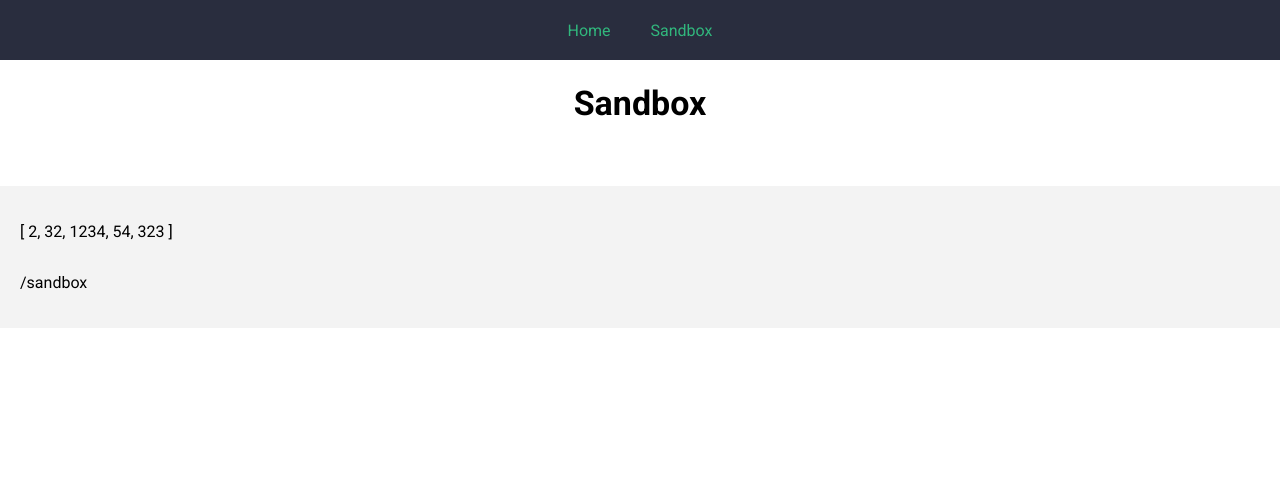
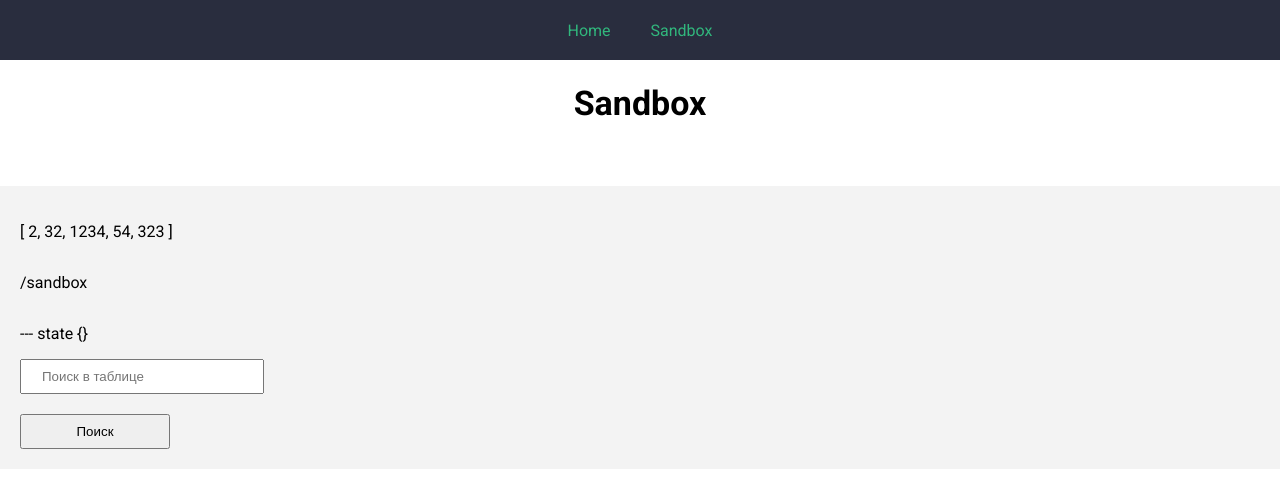
Before and after one commit to MikeIv/vue3-vite-ts, a Vue app: page /sandbox in a window 1280 px wide. Shown: the top 488 px of the page. Built offline with nearby package versions, Linux system fonts and the light colour scheme.

Commit message:
настÑНастройка метода фильтра

```diff
--- a/src/components/Sandbox/Sandbox.vue
+++ b/src/components/Sandbox/Sandbox.vue
@@ -1,27 +1,49 @@
 <template>
   <div class='sandbox base-wrapper'>
-    <h1 class="sandbox__h1 a-font__h1">Sandbox</h1>
-    <section class="sandbox__section">
-<p>{{ dataTest }}</p>
-<p>{{ test }}</p>
+    <h1 class='sandbox__h1 a-font__h1'>Sandbox</h1>
+    <section class='sandbox__section'>
+      <p>{{ dataTest }}</p>
+      <p>{{ test }}</p>
+      <p>{{ searchInputValue }} --- state {{ filterState }}</p>
+      <input
+        class='sandbox__search'
+        placeholder='Поиск в таблице'
+        title='Нажмите Enter для поиска'
+        v-model='searchInputValue'
+      >
+      <button class='sandbox__search-btn' @click='search'>Поиск</button>
     </section>
   </div>
 </template>
 
-<script lang="ts" setup>
-import { useTestFunc } from "composables/useTestFunc.ts";
-import { useFilterRouter } from "composables/useFilterRouter.ts";
+<script lang='ts' setup>
+import { ref } from 'vue'
+import { useTestFunc } from 'composables/useTestFunc.ts'
+import { useFilterRouter } from 'composables/useFilterRouter.ts'
+import { useFilterState } from '@/composables/filter/useFilterState'
+import type { FilterQuery } from '@/types/filterType.ts'
 
-const { numArr } = useTestFunc();
-const dataTest = numArr.value;
+const { numArr } = useTestFunc()
+const dataTest = numArr.value
 console.log('dataTest: ', dataTest)
 
-const { url } = useFilterRouter();
-const test = url;
+const { url } = useFilterRouter()
+const test = url
 console.log('test: ', test)
+
+const searchInputValue = ref<string>()
+
+const { filterState } = useFilterState({ search: searchInputValue.value })
+console.log('filterState: ', filterState)
+console.log('searchInputValue: ', searchInputValue)
+
+const search = () => {
+  useFilterState({ search: searchInputValue.value })
+  console.log('filterStateVALUE@@: ', filterState.value)
+}
 
 </script>
 
-<style lang="scss" scoped>
+<style lang='scss' scoped>
 @import "./sandbox.scss";
 </style>
--- a/src/components/Sandbox/sandbox.scss
+++ b/src/components/Sandbox/sandbox.scss
@@ -13,6 +13,19 @@
     margin: rem(40) 0;
     padding: rem(20);
     background-color: var(--a-bgLight);
+  }
 
+  &__search {
+    display: flex;
+    max-width: rem(200);
+    margin-bottom: rem(20);
+    padding: rem(8) rem(20);
+
+    &-btn {
+      @include flex;
+
+      max-width: rem(150);
+      padding: rem(8) rem(20);
+    }
   }
 }
--- /dev/null
+++ b/src/composables/filter/useFilterState.ts
@@ -0,0 +1,16 @@
+import { ref } from 'vue'
+import type { FilterQuery } from '@/types/filterType.ts'
+
+const filterState = ref<FilterQuery>({})
+const defaultFilterState = ref<FilterQuery>({})
+
+export const useFilterState = (obj: FilterQuery) => {
+
+  filterState.value = { ...filterState.value, ...obj }
+  console.log('filterStateVALUE: ', filterState.value)
+
+  return {
+    filterState,
+    defaultFilterState,
+  }
+}
--- a/src/composables/useFilterRouter.ts
+++ b/src/composables/useFilterRouter.ts
@@ -1,12 +1,14 @@
-import { ref } from 'vue';
-import router from '@/router';
+import { ref } from 'vue'
+import router from '@/router'
 
 
 export const useFilterRouter = () => {
-    console.log('ROUTER', router);
-    const url = router.currentRoute.value.path
 
-    return {
-        url,
-    };
-};
+
+  console.log('ROUTER', router)
+  const url = router.currentRoute.value.path
+
+  return {
+    url,
+  }
+}
```
